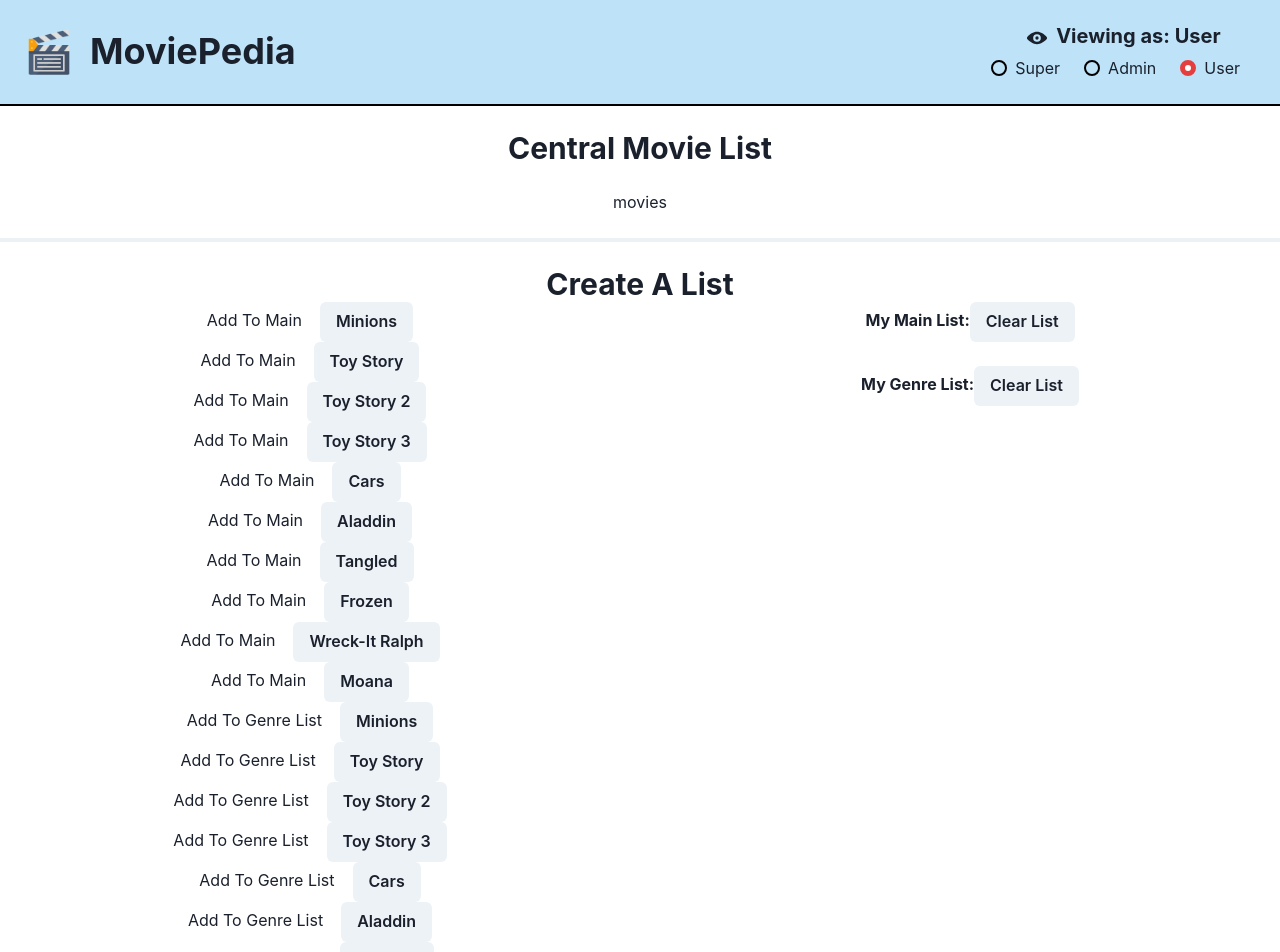
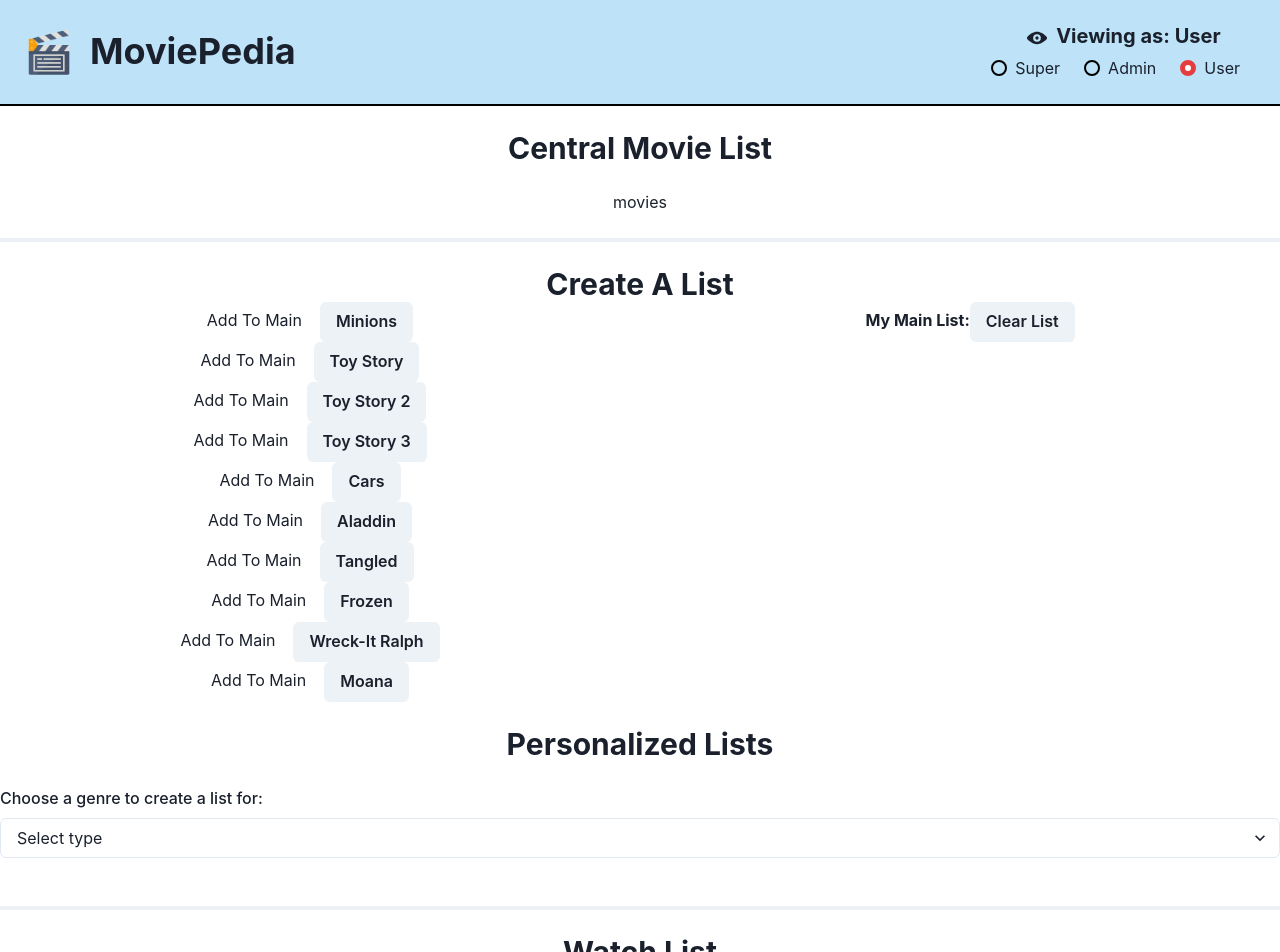
Before and after one commit to amansjot/Team5-MoviePedia, a React (Create React App) app: page / in a window 1280 px wide. Shown: the top 952 px of the page. Built offline with nearby package versions, Linux system fonts and the light colour scheme.

Commit message:
Adding genre list selection

```diff
--- a/src/App.tsx
+++ b/src/App.tsx
@@ -7,6 +7,7 @@ import { CreateList } from "./components/CreateList";
 import { WatchList } from "./components/WatchList";
 import { RoleSelect } from "./components/RoleSelect";
 import { ViewIcon } from "@chakra-ui/icons";
+import {Genre} from "./components/Genre";
 
 function App() {
     const [selectedRole, setRole] = useState<string>("User");
@@ -41,6 +42,8 @@ function App() {
             <div>
                 <CreateList></CreateList>
                 <br/>
+                <Genre></Genre>
+                <br/>
                 <Divider borderWidth="2px"></Divider>
                 <br/>
                 <WatchList></WatchList>
--- a/src/components/CreateList.tsx
+++ b/src/components/CreateList.tsx
@@ -33,17 +33,6 @@ export function CreateList(): JSX.Element {
         setusermainList([]);
     }
 
-    function addMovieTogenreList(newMovie: string) {
-        if (!userlistbyGenre.includes(newMovie)){
-            setuserGenreList([...userlistbyGenre, newMovie]);
-
-        }
-    }
-
-    function cleargenreList() {
-        setuserGenreList([]);
-    }
-
     return (
         <div>
             <Heading size="lg">Create A List </Heading>
@@ -57,14 +46,6 @@ export function CreateList(): JSX.Element {
                             </div>
                         ))}
                     </div>
-                    <div>
-                        {allOptions.map((option: string) => (
-                            <div key={option}>
-                Add To Genre List&nbsp;&nbsp;&nbsp;&nbsp;
-                                <Button onClick={() => addMovieTogenreList(option)}>{option}</Button>
-                            </div>
-                        ))}
-                    </div>
                 </div>
                 <div>
                     <div>
@@ -75,13 +56,6 @@ export function CreateList(): JSX.Element {
                         <Button onClick={clearmainList}>Clear List</Button>
                     </div>
                     <br/>
-                    <div>
-                        <strong>My Genre List:</strong>
-                        {userlistbyGenre.map((movie: string) => (
-                            <li key={movie}>{movie}</li>
-                        ))}
-                        <Button onClick={cleargenreList}>Clear List</Button>
-                    </div>
                 </div>
             </SimpleGrid>
         </div>
--- /dev/null
+++ b/src/components/Genre.tsx
@@ -0,0 +1,44 @@
+import React, { useState } from "react";
+import { FormControl, FormLabel, Heading, Input, Select } from "@chakra-ui/react";
+import {CreateList} from "./CreateList";
+
+export function Genre(): JSX.Element {
+    const [answer, setAnswer] = useState<string>("");
+    const [soln, setSoln] =  useState<string>("");
+
+    function solution(event: React.ChangeEvent<HTMLSelectElement>){
+        if(event.target.value === "horror"){
+            setSoln("");
+        }
+        if(event.target.value === "comedy"){
+            setSoln("");
+        }
+        if(event.target.value === "rom-com"){
+            setSoln("");
+        }
+        if(event.target.value === "action"){
+            setSoln("");
+        }
+
+
+    }
+
+
+    return (
+        <div>
+            <Heading size="lg">Personalized Lists </Heading>
+            <br/>
+            <FormControl>
+                <FormLabel>Choose a genre to create a list for: </FormLabel>
+                <Select placeholder='Select type' onChange={(event) => solution(event)}>
+                    <option value = 'horror'>Horror</option>
+                    <option value = 'comedy'>Comedy</option>
+                    <option value = 'rom-com'>Rom-Com</option>
+                    <option value = 'action'>Action</option>
+                </Select>
+            </FormControl>
+            <br/>
+            <div> {soln} </div>
+        </div>
+    );
+}
```
